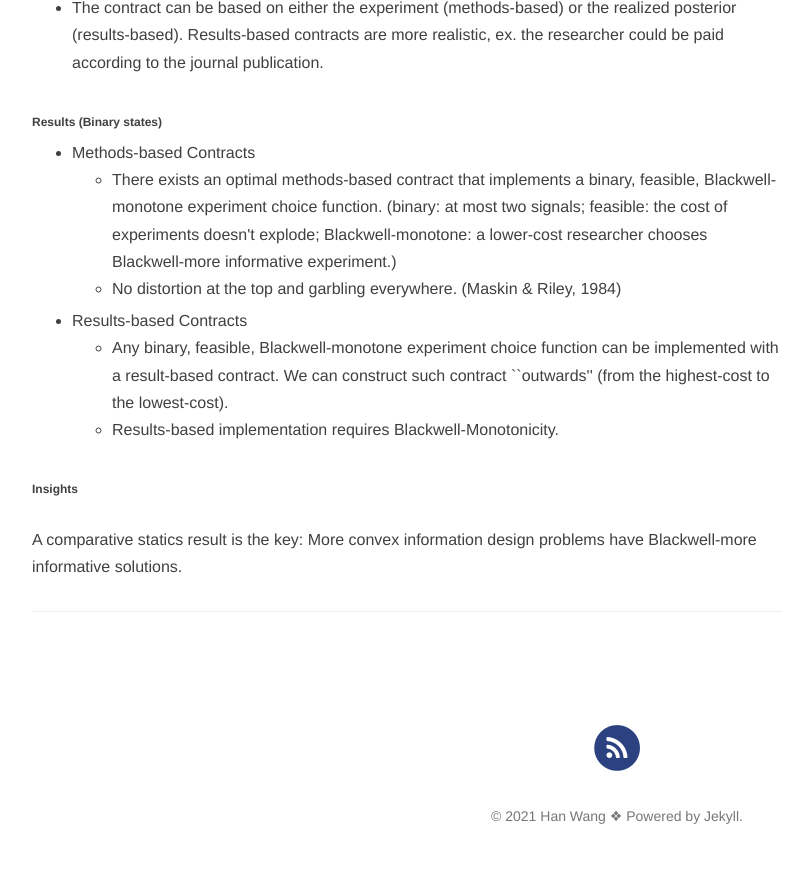
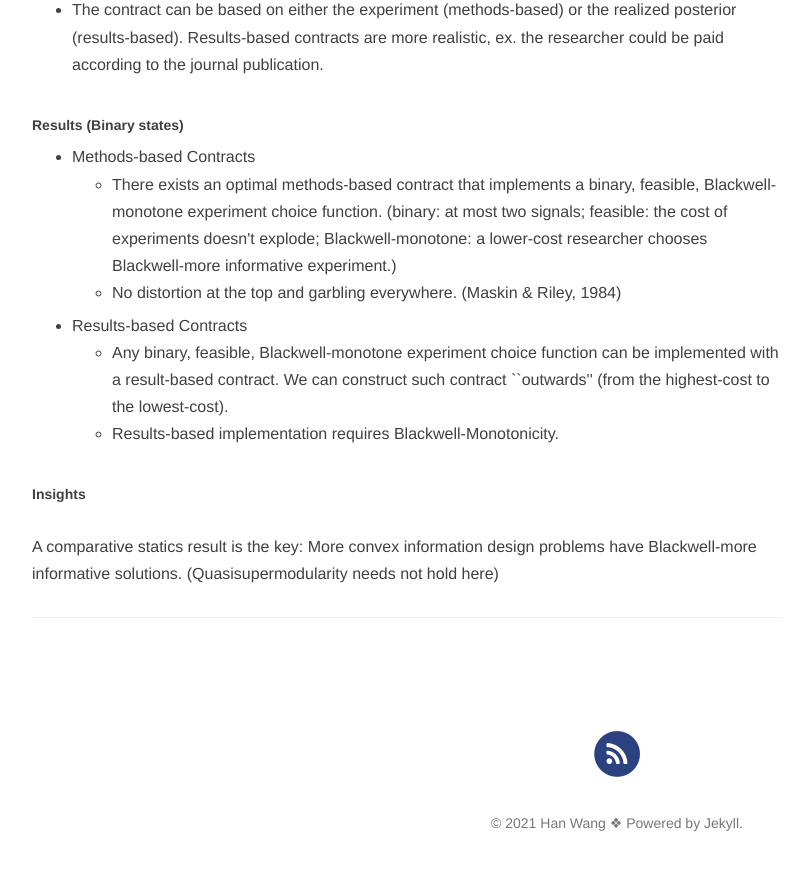
Before and after one commit to hanwangecon/hanwangecon.github.io, a Jekyll site: the page built from _posts/2021-02-05-first-post.md, in a window 1280 px wide and 900 px high, scrolled down 905 px. Shown: the top 870 px of the window, without its empty margins (233-1042 px from the left). Built offline with Jekyll 4.4.1, drawn with Linux system fonts in a browser that asks for light colours; nearby versions of some CDN libraries; comment, search, counter and statistics services are not loaded.

Commit message:
Update 2021-02-05-first-post.md

```diff
--- a/_posts/2021-02-05-first-post.md
+++ b/_posts/2021-02-05-first-post.md
@@ -13,7 +13,7 @@
 
 The link is available [here](https://papers.ssrn.com/sol3/papers.cfm?abstract_id=3154143).
 
-<h6>Model</h6>
+<h5>Model</h5>
 
 <ul>
 <li>Information procurement: A decision-maker contracts with a researcher whose cost of experiments is private information. </li>
@@ -25,7 +25,7 @@
 <li>The contract can be based on either the experiment (methods-based) or the realized posterior (results-based). Results-based contracts are more realistic, ex. the researcher could be paid according to the journal publication.</li>
 </ul>
 
-<h6>Results (Binary states)</h6>
+<h5>Results (Binary states)</h5>
 
 <ul>
 <li>Methods-based Contracts
@@ -42,6 +42,6 @@
  </li>
 </ul>
 
-<h6>Insights</h6>
+<h5>Insights</h5>
 
-A comparative statics result is the key: More convex information design problems have Blackwell-more informative solutions.
+A comparative statics result is the key: More convex information design problems have Blackwell-more informative solutions. (Quasisupermodularity needs not hold here)
```
